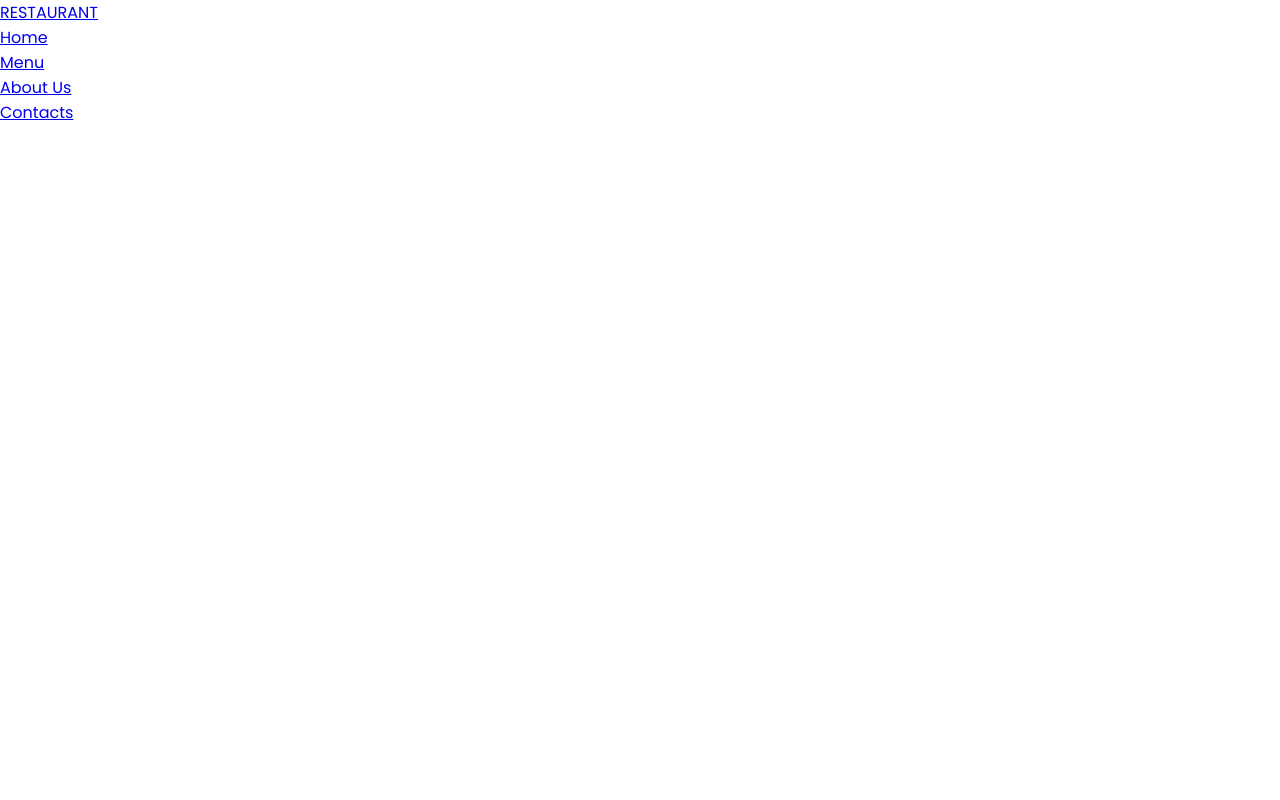
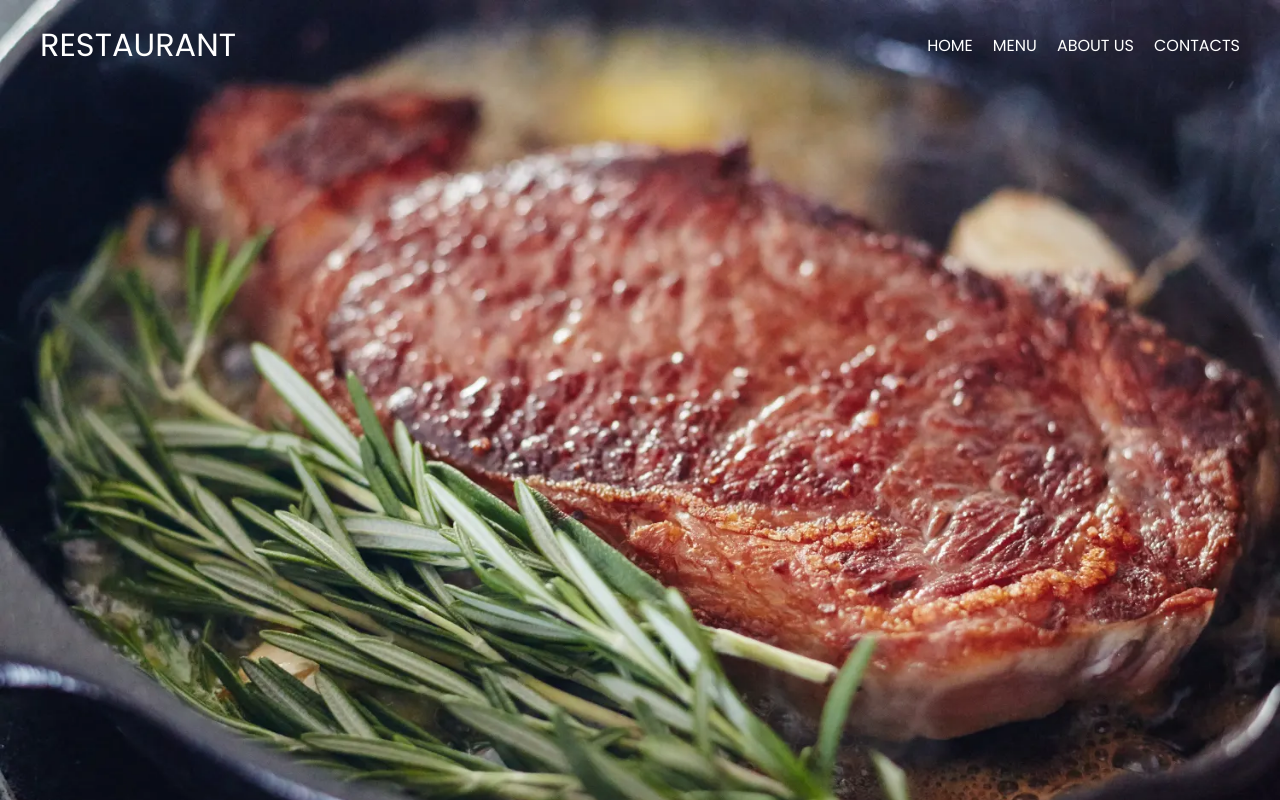
Before and after one commit to prelimportfolio47621/RestaurantSite, a plain HTML site: page index.html in a window 1280 px wide. Drawn offline with Linux system fonts and the light colour scheme.

Commit message:
Format header

```diff
--- a/index.html
+++ b/index.html
@@ -10,8 +10,8 @@
     </head>
     <body>
         <header>
-            <a href="#">RESTAURANT</a>
-            <ul>
+            <div class="brand-name"><a href="#">RESTAURANT</a></div>
+            <ul class="nav-links">
                 <li><a href="#">Home</a></li>
                 <li><a href="#">Menu</a></li>
                 <li><a href="#">About Us</a></li>
--- a/styles.css
+++ b/styles.css
@@ -6,3 +6,45 @@
     margin: 0;
     padding: 0;
 }
+
+body {
+    background: url(./images/meat1.webp);
+    background-size: cover;
+}
+
+/* .white-text {
+    color: #fff;
+} */
+
+header {
+    display: flex;
+    justify-content: space-between;
+    align-items: center;
+    height: 90px;
+    padding: 0 40px;
+}
+
+header .brand-name a {
+    color: #fff;
+    font-size: 32px;
+    text-decoration: none;
+}
+
+header .nav-links {
+    display: flex;
+    list-style: none;
+}
+
+header .nav-links li {
+    padding-left: 20px;
+}
+
+header .nav-links li a {
+    color: #fff;
+    text-decoration: none;
+    text-transform: uppercase;
+}
+
+header .nav-links li a:hover {
+    color:blue;
+}
```
